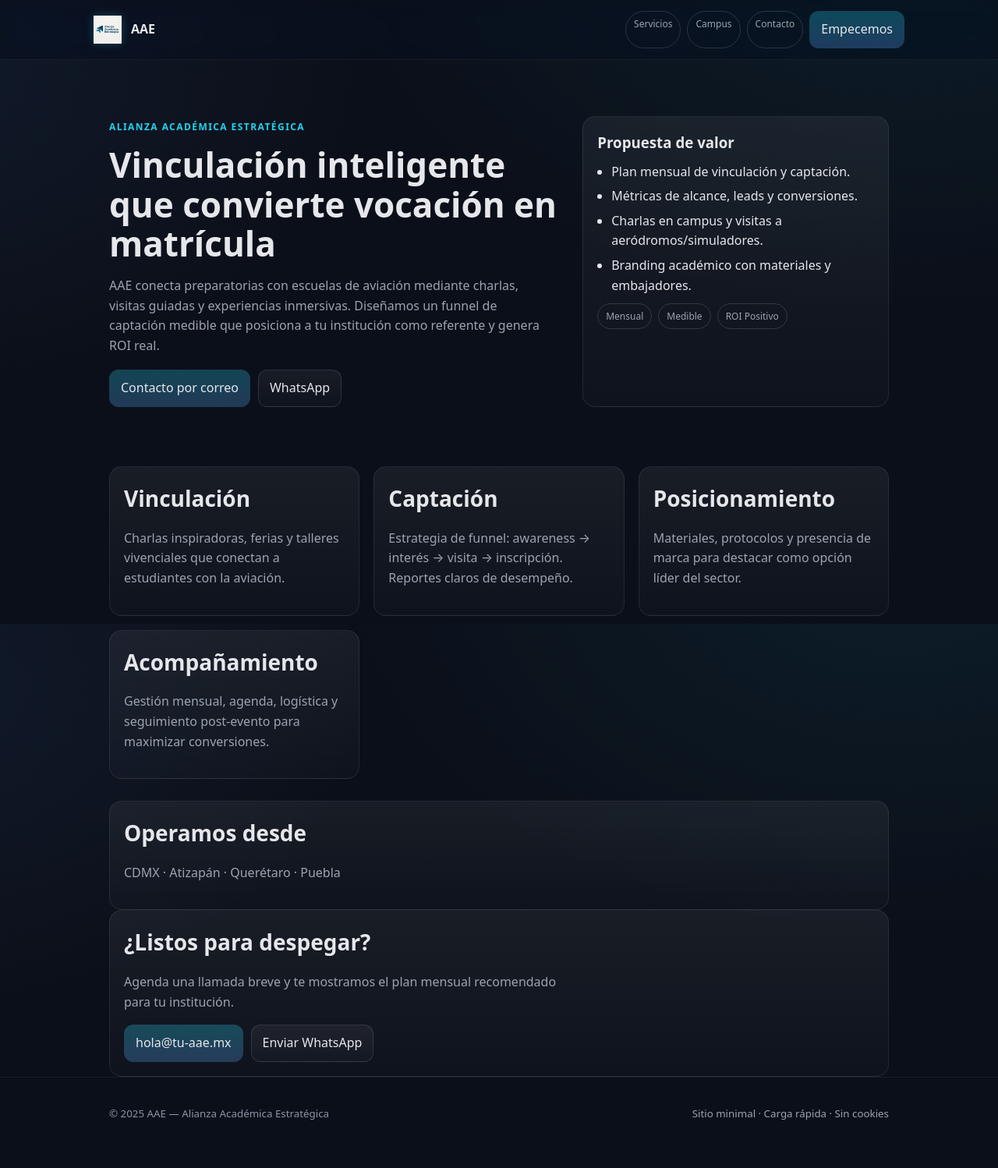
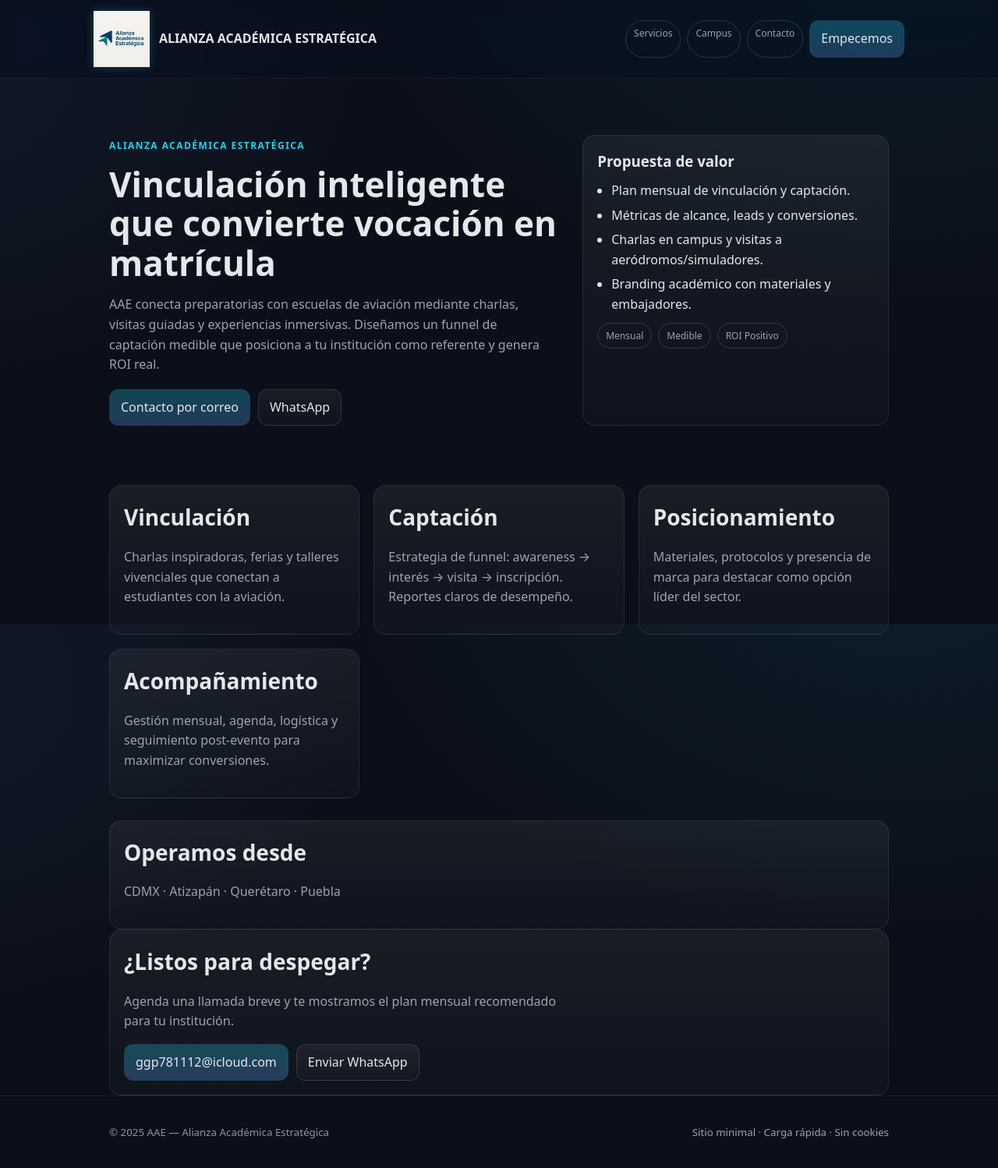
Before and after one commit to AAEMX/are-site, a plain HTML site: page index.html in a window 1280 px wide. Shown: the whole page at 78% size. Before the commit the page ends 1475 px from the top, so only its background shows below. Drawn offline with Linux system fonts and the light colour scheme.

Commit message:
Update index.html

```diff
--- a/index.html
+++ b/index.html
@@ -33,7 +33,7 @@
     header{position:sticky; top:0; backdrop-filter:saturate(180%) blur(10px); background:rgba(11,15,25,.6); border-bottom:1px solid rgba(255,255,255,.06); z-index:50}
     .nav{display:flex; align-items:center; justify-content:space-between; padding:14px 0}
     .brand{display:flex; align-items:center; gap:12px; font-weight:600}
-    .brand img{width:36px; height:36px; object-fit:contain; filter:drop-shadow(0 0 6px rgba(34,211,238,.25))}
+    .brand img{width:72px; height:72px; object-fit:contain; filter:drop-shadow(0 0 6px rgba(34,211,238,.25))}
     .btn{display:inline-flex; align-items:center; gap:10px; padding:10px 14px; border:1px solid rgba(255,255,255,.12); border-radius:12px; transition:.2s ease; background:linear-gradient(180deg, rgba(255,255,255,.06), rgba(255,255,255,.02));}
     .btn:hover{transform:translateY(-1px); box-shadow:0 6px 16px rgba(0,0,0,.25)}
     .btn.primary{border-color: transparent; background:linear-gradient(180deg, rgba(34,211,238,.28), rgba(96,165,250,.28));}
@@ -59,8 +59,8 @@
   <header>
     <div class="container nav">
       <a class="brand" href="#inicio">
-<img src="./AAELOGO.png" alt="Logo AAE" />
-        <span>AAE</span>
+        <img src="./AAELOGO.png" alt="Logo AAE" />
+        <span>ALIANZA ACADÉMICA ESTRATÉGICA</span>
       </a>
       <nav class="stack-sm">
         <a class="pill" href="#servicios">Servicios</a>
@@ -78,8 +78,8 @@
         <h1>Vinculación inteligente que convierte vocación en matrícula</h1>
         <p class="lead">AAE conecta preparatorias con escuelas de aviación mediante charlas, visitas guiadas y experiencias inmersivas. Diseñamos un funnel de captación medible que posiciona a tu institución como referente y genera ROI real.</p>
         <div class="cta" style="margin-top:18px">
-          <a class="btn primary" href="mailto:hola@tu-aae.mx?subject=Quiero%20comenzar%20con%20AAE">Contacto por correo</a>
-          <a class="btn" href="https://wa.me/5215555555555" target="_blank" rel="noopener">WhatsApp</a>
+          <a class="btn primary" href="mailto:ggp781112@icloud.com?subject=Quiero%20comenzar%20con%20AAE">Contacto por correo</a>
+          <a class="btn" href="https://wa.me/5215553203021" target="_blank" rel="noopener">WhatsApp</a>
         </div>
       </div>
       <div class="card">
@@ -126,8 +126,8 @@
       <h2>¿Listos para despegar?</h2>
       <p class="lead">Agenda una llamada breve y te mostramos el plan mensual recomendado para tu institución.</p>
       <div class="cta">
-        <a class="btn primary" href="mailto:hola@tu-aae.mx?subject=Quiero%20comenzar%20con%20AAE">hola@tu-aae.mx</a>
-        <a class="btn" href="https://wa.me/5215555555555" target="_blank" rel="noopener">Enviar WhatsApp</a>
+        <a class="btn primary" href="mailto:ggp781112@icloud.com?subject=Quiero%20comenzar%20con%20AAE">ggp781112@icloud.com</a>
+        <a class="btn" href="https://wa.me/5215553203021" target="_blank" rel="noopener">Enviar WhatsApp</a>
       </div>
     </section>
   </main>
```
